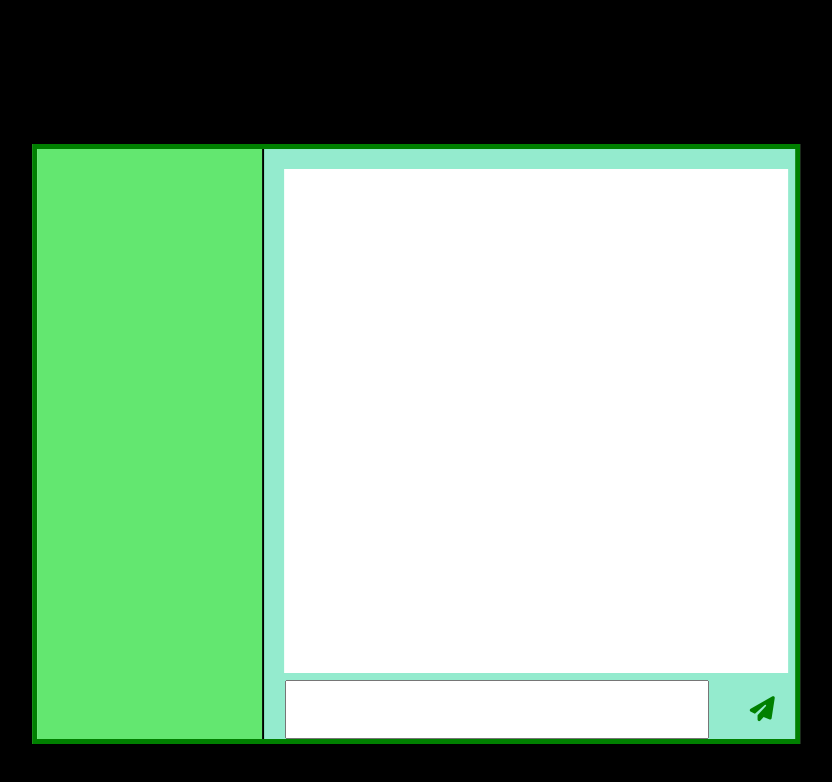
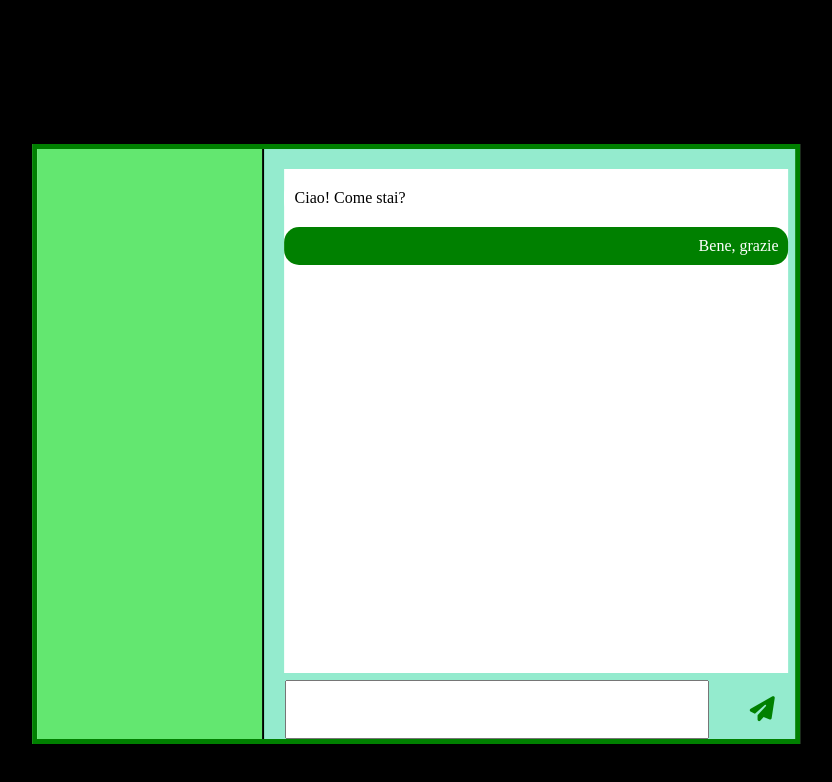
Before and after one commit to guidomolino/js-html-css-boolzap, a plain HTML site: page index.html in a window 1280 px wide. Shown: the whole page, without its empty margins (229-1061 px from the left). Drawn offline with nearby package versions, Linux system fonts and the light colour scheme.

Commit message:
Secondo Commit

```diff
--- a/css/style.css
+++ b/css/style.css
@@ -47,6 +47,8 @@ body{
   list-style: none;
   width: 95%;
   height: 95%;
+  display: flex;
+  flex-direction: column;
 
   position: relative;
   top: 20px;
@@ -54,6 +56,27 @@ body{
 
   background-color: white;
 }
+
+.msg-list .utente{
+  margin-top: 10px ;
+  padding: 10px;
+
+  color: white;
+  background-color: green;
+  border-radius: 15px;
+  text-align: right;
+}
+
+.msg-list .contatto{
+  margin-top: 10px ;
+  padding: 10px;
+
+  color: black;
+  background-color: white;
+  width: 60%;
+  border-radius: 15px;
+}
+
 /* input messaggio */
 .type-box{
   width: 100%;
--- a/index.html
+++ b/index.html
@@ -23,8 +23,8 @@
       <div class="chat">
         <div class="msg-box">
           <ul class="msg-list">
-            <li></li>
-            <li></li>
+            <li class="contatto">Ciao! Come stai?</li>
+            <li class="utente">Bene, grazie</li>
             <li></li>
             <li></li>
           </ul>
```
